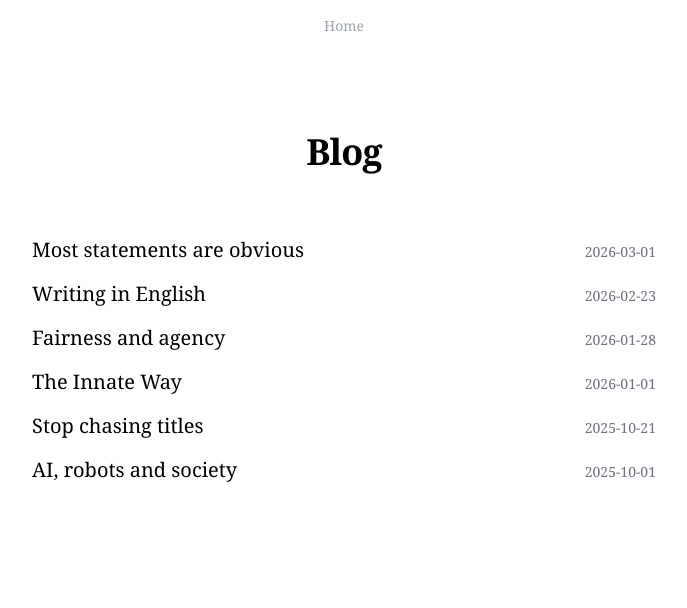
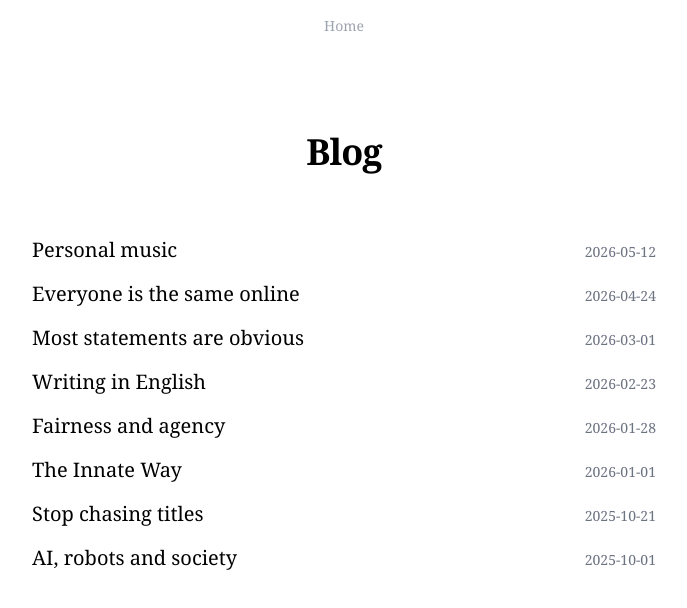
Before and after one commit to axelpey/axelpey.github.io, a Next.js app: page /blog in a window 1280 px wide. Shown: the top 608 px of the page, without its empty margins (296-983 px from the left). Built offline with nearby package versions, Linux system fonts and the light colour scheme.

Commit message:
Add new blog posts

```diff
--- a/app/blog/posts.ts
+++ b/app/blog/posts.ts
@@ -6,6 +6,50 @@ export interface BlogPost {
 }
 
 export const posts: BlogPost[] = [
+  {
+    slug: "personal-music",
+    title: "Personal music",
+    date: "2026-05-12",
+    content: `Something happened today: I prompted a song for myself and I love it enough to listen to it in repeat.
+I knew it would happen eventually, but it did so in such a natural way that I’m split between amazement at the technology and a simple feeling of “oh, okay, well that’s possible now”
+
+It seems so normal that writing this post feels like an unimportant task because I imagine everyone will feel the same, and it will become the new normal.
+But it’s not normal. For thousands of years, music was an intense, tasteful process that required many people to collaborate and perform. It shaped entire industries, made some people extremely prominent in history–Michael Jackson is said to be the most famous human ever after Jesus–and might be the biggest driver of emotions in our lives.
+
+For thousands of years, it had never been challenged that one human would make music and many would listen to it. Even when the synthesizer was invented, which removed the need for a lot of instrumentalists, it was still one human producing for many.
+
+Now, we’re about to get to one music per human. No more artists*. The most surprising is actually not the disappearance of the job (which won’t be completely gone), but maybe in how most humans relate to one another. It will be rarer to ask “do you listen to this artist”. Rarer to get a “omg I love David guetta you too?”. And the same might also happen in other forms of art, such as movies.
+
+Or will it?
+Maybe we will discover that, all along, what art was truly about was at least in part, what brings us together to appreciate the human condition. After all, I still see more and more of the same stuff than my friends do on Instagram and X. And a particular AI slop mixing fruits and relative TV shows seems to gather everyone online even though we could very well each enjoy our own flavor of themed reality TV.
+
+So maybe it’s never been so much about the artist, but about something deep inside an opus that would lead us to appreciate it together; and maybe AI will lead us faster to the ecstasy of the most exquisite art.
+
+I should go back to work, this memo won’t write itself. And just like that, I will integrate that now, I can simply generate the kind of mood-inducing music I like, and never think too much about it again.
+The world will continue to revolve, and the future will have smoothly blended itself into the present.
+
+*voluntarily exaggerating here, there will still be artists for I’m expecting the market of music consumption to shift to industrially generated AI music and some–maybe still wealthy–artisan music producers.`,
+  },
+  {
+    slug: "everyone-is-the-same-online",
+    title: "Everyone is the same online",
+    date: "2026-04-24",
+    content: `AI and social media addiction is driving everyone to speak the same way online and it’s getting me crazy
+
+“We are working with x companies of the Fortune 500”
+
+“It’s not X, it’s Y”
+
+“I got retweeted by Y dude from Z fund, here is how to do it too”
+
+“And honestly, that is what matters”
+
+The same startups all the time, the same pitches with just slight variations. The same empty style, at every fucking corner of the Internet.
+
+An investor friend of mine told me recently that Tier 1 VCs see everything SO much that they have a bias for things that feel different because they’re just bored. Well I’m not surprised, it’s literally frying my brain.
+
+Not that I don’t understand why people do this, I do. Society converges towards some kind of blurb-style that everyone sort of understands and as long as you haven’t found yours, it’s probably better than nothing. But still, I am begging everyone to please be original and not use Claude or GPT for writing. Please, I’m going to lose my mind otherwise.`,
+  },
   {
     slug: "most-statements-are-obvious",
     title: "Most statements are obvious",
```
